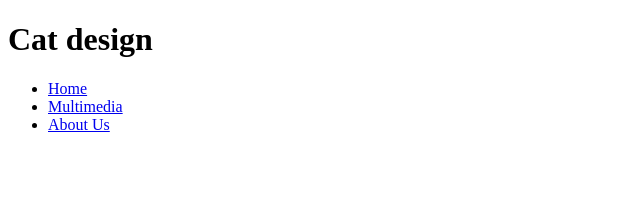
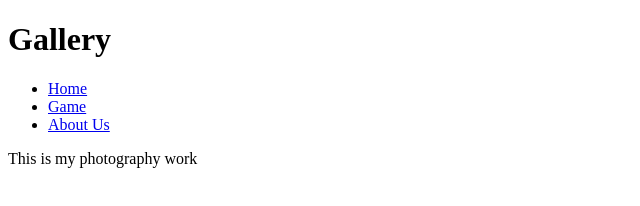
Before and after one commit to Nanapon2002/website090, a plain HTML site: page index.html in a window 1280 px wide. Shown: the whole page, without its empty margins (0-640 px from the left). Drawn offline with Linux system fonts and the light colour scheme.

Commit message:
Update index.html

```diff
--- a/index.html
+++ b/index.html
@@ -6,14 +6,14 @@
     <title>Nanapon</title>
 </header>
 <body>
-    <h1>Cat design</h1>
+    <h1>Gallery</h1>
     <nav>
         <ul>
             <li><a href="home.html" class="menu">Home</a></li>
-            <li><a href="multimedia.html" class="menu">Multimedia</a></li>
+            <li><a href="game.html" class="menu">Game</a></li>
             <li><a href="about.html" class="menu">About Us</a></li>
         </ul>
     </nav>
 </body>
-
+<footer>This is my photography work</footer>
 </html>
```
